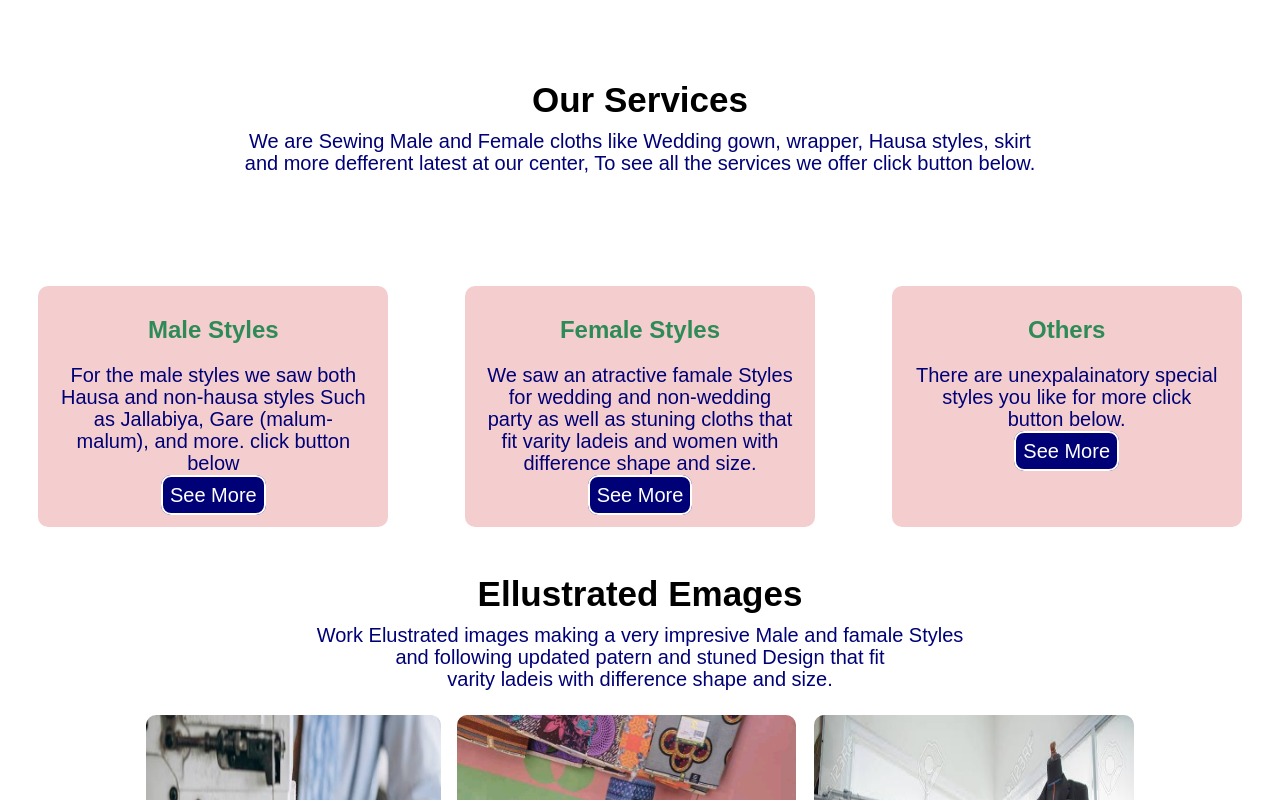
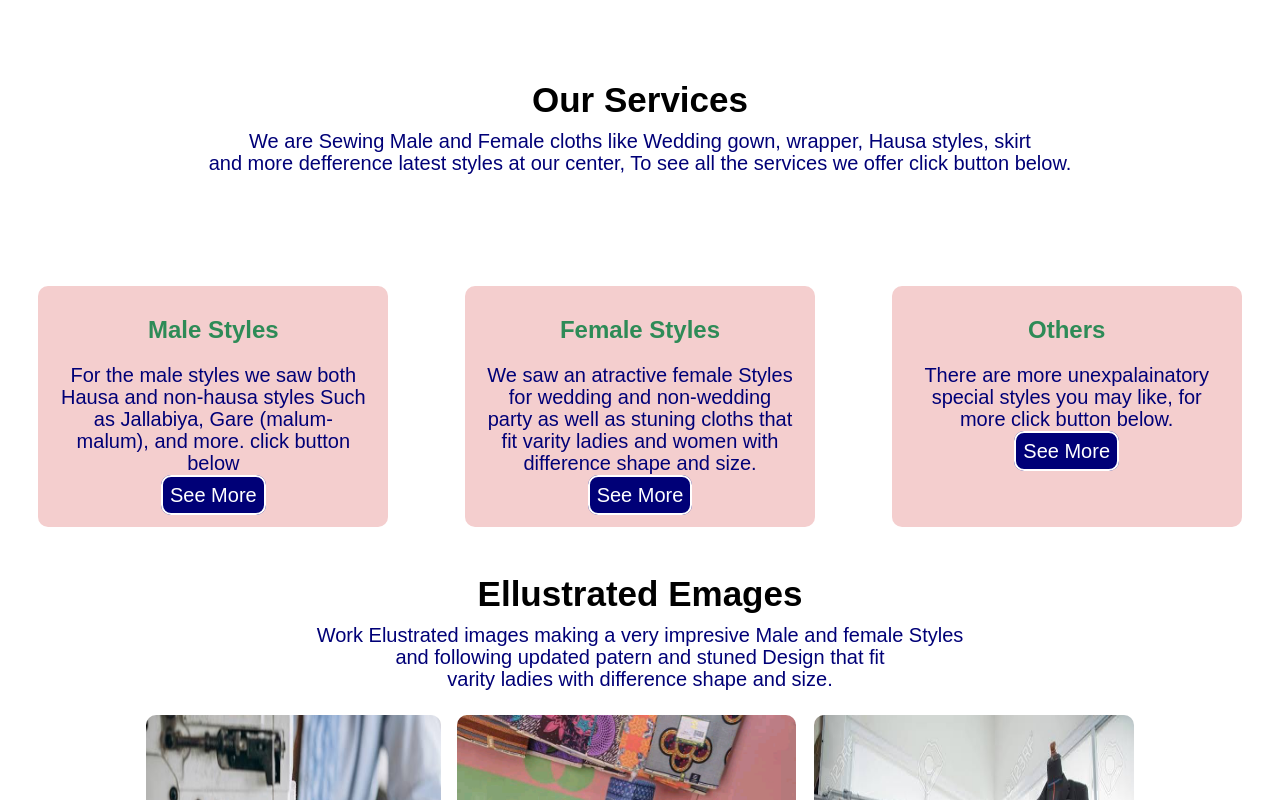
Before and after one commit to Aliyumusamkk/mkktailoring, a plain HTML site: page index.html in a window 1280 px wide. Shown: the part 820-1620 px from the top of the page. Drawn offline with Linux system fonts and the light colour scheme.

Commit message:
new update

```diff
--- a/index.html
+++ b/index.html
@@ -38,7 +38,7 @@
 
         <section class="service">
             <h1>Our Services</h1>
-            <p>We are Sewing Male and Female cloths like Wedding gown, wrapper, Hausa styles, skirt<br>and more defferent latest at our center, To see all the services we offer click button below.</p>
+            <p>We are Sewing Male and Female cloths like Wedding gown, wrapper, Hausa styles, skirt<br>and more defference latest styles at our center, To see all the services we offer click button below.</p>
 
             <div class="row">
                 <div class="col">
@@ -48,12 +48,12 @@
                 </div>
                 <div class="col">
                     <h2>Female Styles</h2>
-                    <p>We saw an atractive famale Styles for wedding and non-wedding party as well as stuning cloths that fit varity ladeis and women with difference shape and size.</p>
+                    <p>We saw an atractive female Styles for wedding and non-wedding party as well as stuning cloths that fit varity ladies and women with difference shape and size.</p>
                     <a href="imagestyle.html" class="hero-btn2">See More</a>
                 </div>
                 <div class="col">
                     <h2>Others</h2>
-                    <p>There are unexpalainatory special styles you like for more click button below.</p>
+                    <p>There are more unexpalainatory special styles you may like, for more click button below.</p>
                     <a href="imagestyle.html" class="hero-btn2" style="margin-top: 15%">See More</a>
                 </div>
             </div>
@@ -62,7 +62,7 @@
 
         <section class="Elustration">
             <h1>Ellustrated Emages</h1>
-            <p>Work Elustrated images making a very impresive Male and famale Styles<br>and following updated patern and stuned Design that fit <br>varity ladeis with difference shape and size.</p>
+            <p>Work Elustrated images making a very impresive Male and female Styles<br>and following updated patern and stuned Design that fit <br>varity ladies with difference shape and size.</p>
 
                 <div class="camrow">
                     <div class="camcol">
@@ -82,7 +82,7 @@
 
         <section class="footer">
             <h3>About Us</h3>
-            <p>Mkk tailoring center is located at Biu Local Government Biu Borno State.We saw a very atractive Male and famale Styles <br> as wel as the latest and stuning fashion Designer that fit Gorgeous ladeis and women<br> with difference shape or size visit About Us page for more.</p>
+            <p>Mkk tailoring center is located at Biu Local Government Borno State.We saw a very atractive Male and female Styles <br> as well as the latest and stuning fashion Designe that fit Gorgeous ladies and women<br> with difference shape or size visit About Us page for more.</p>
                 <div class="icon">
                     <a href="https://web.facebook.com/Aliyumusakalakala">
                         <img src="gallary/facebook.jpeg">
```
Also changed, not shown: businessabout.html (+2 -2 lines), businesscontact.html (+1 -1 lines).
